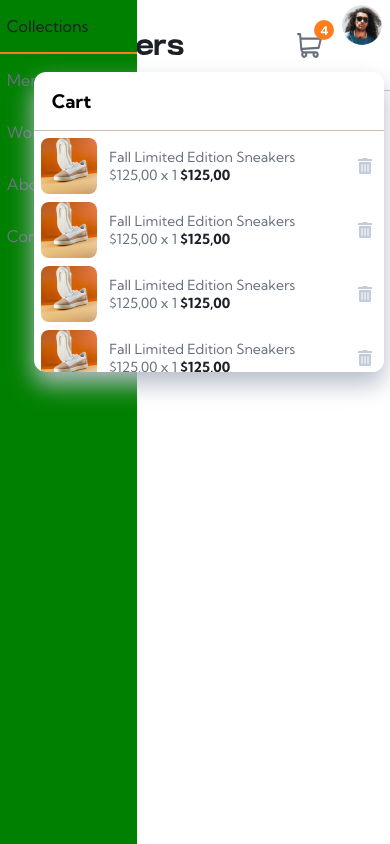
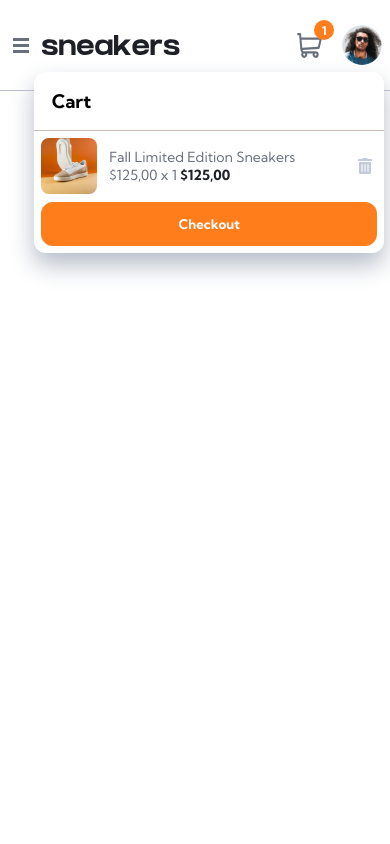
Before and after one commit to 484Irgang/FEM-Ecommerce-product, a Vue app in the folder Ecommerce/: page / in a window 390 px wide. Built offline with nearby package versions, Linux system fonts and the light colour scheme.

Commit message:
Finalizando responsivo

```diff
--- a/Ecommerce/src/components/Header.vue
+++ b/Ecommerce/src/components/Header.vue
@@ -7,30 +7,17 @@
 							desc: 'Fall Limited Edition Sneakers',
 							price: 125,
 							count: 1,
-							},
-							{id:1,
-							img: 'image-product-1-thumbnail.jpg',
-							desc: 'Fall Limited Edition Sneakers',
-							price: 125,
-							count: 1,
-							},
-							{id:2,
-							img: 'image-product-1-thumbnail.jpg',
-							desc: 'Fall Limited Edition Sneakers',
-							price: 125,
-							count: 1,
-							},
-							{id:3,
-							img: 'image-product-1-thumbnail.jpg',
-							desc: 'Fall Limited Edition Sneakers',
-							price: 125,
-							count: 1,
-							}],
+							}]
 			}
 		},
 		methods: {
 			removeItem(idx){
 				this.cartItems = this.cartItems.filter((o,i) => i != idx)
+			},
+			abrirMenuMobile(e){
+				if(window.innerWidth < 770){
+					e.path[0].children[0].style.display = 'flex';
+				}
 			}
 		}
 	}
@@ -42,7 +29,7 @@
 
 			<div class="box-nav">
 				<div class="logo"></div>
-				<nav>
+				<nav @click="(e) => abrirMenuMobile(e)">
 					<ul>
 						<li><a href="#">Collections</a></li>
 						<li><a href="#">Men</a></li>
@@ -79,6 +66,7 @@
 				<h3 v-else>Your cart is empty</h3>
 			</div>
 		</div><!-- CONTAINER -->
+		<div class="back-menu-mobile"></div>
 	</header>
 </template>
 
@@ -179,6 +167,7 @@
 		border-radius: 12px;
 		box-shadow: 0 12px 25px hsl(220, 14%, 75%);
 		overflow-y: auto;
+		z-index: 1;
 	}
 	.box-cart h3:nth-of-type(1){
 		border-bottom: 1px solid hsl(24, 14%, 75%);
@@ -252,13 +241,18 @@
 			padding: 20px 2%;
 		}
 		.box-nav{
+			min-width: 180px;
 			flex-direction: row-reverse;
 			align-items: center;
+			justify-content: space-around;
 		}
 		.box-nav nav{
-			width: 32px;
-			height: 32px;
-			background-color: red;
+			width: 24px;
+			height: 24px;
+			background-image: url("../assets/icon-menu.svg");
+			background-position: center;
+			background-repeat: no-repeat;
+			cursor: pointer;
 		}
 		.box-nav ul{
 			position: absolute;
@@ -268,21 +262,52 @@
 			flex-direction: column;
 			flex-wrap: wrap;
 			margin-left: 0;
-			background-color: green;
+			background-color: #ffffff;
 			width: 35vw;
+			min-width: 250px;
 			height: 100vh;
+			padding-top: 50px;
+			z-index: 3;
+			display: none;
+		}
+		.box-nav ul::before{
+			content: '';
+			width: 24px;
+			height: 24px;
+			position: relative;
+			top: -32px;
+			left: 5%;
+			background-image: url("../assets/icon-close.svg");
+			background-position: center;
+			background-repeat: no-repeat;
+			cursor: pointer;
+		}
+		.back-menu-mobile{
+			z-index: 2;
+			width: 100%;
+			height: 100vh;
+			background-color: hsl(0,0%,0%,75%);
+			position: absolute;
+			top: 0;
+			left: 0;
+			display: none;
 		}
 		.box-nav li{
 			padding: 16px 5%;
 			display: flex;
 			align-items: center;
-			color: black;
 		}
 		.box-nav li:hover{
 			border-bottom: 2px solid hsl(26, 100%, 55%);
 		}
+		.box-nav a{
+			color: hsl(220, 13%, 13%);
+		}
 		.box-cart{
 			margin: 0 1.5%;
 		}
+		.img-profile{
+			transform: translateY(0);
+		}
 	}
 </style>
```
